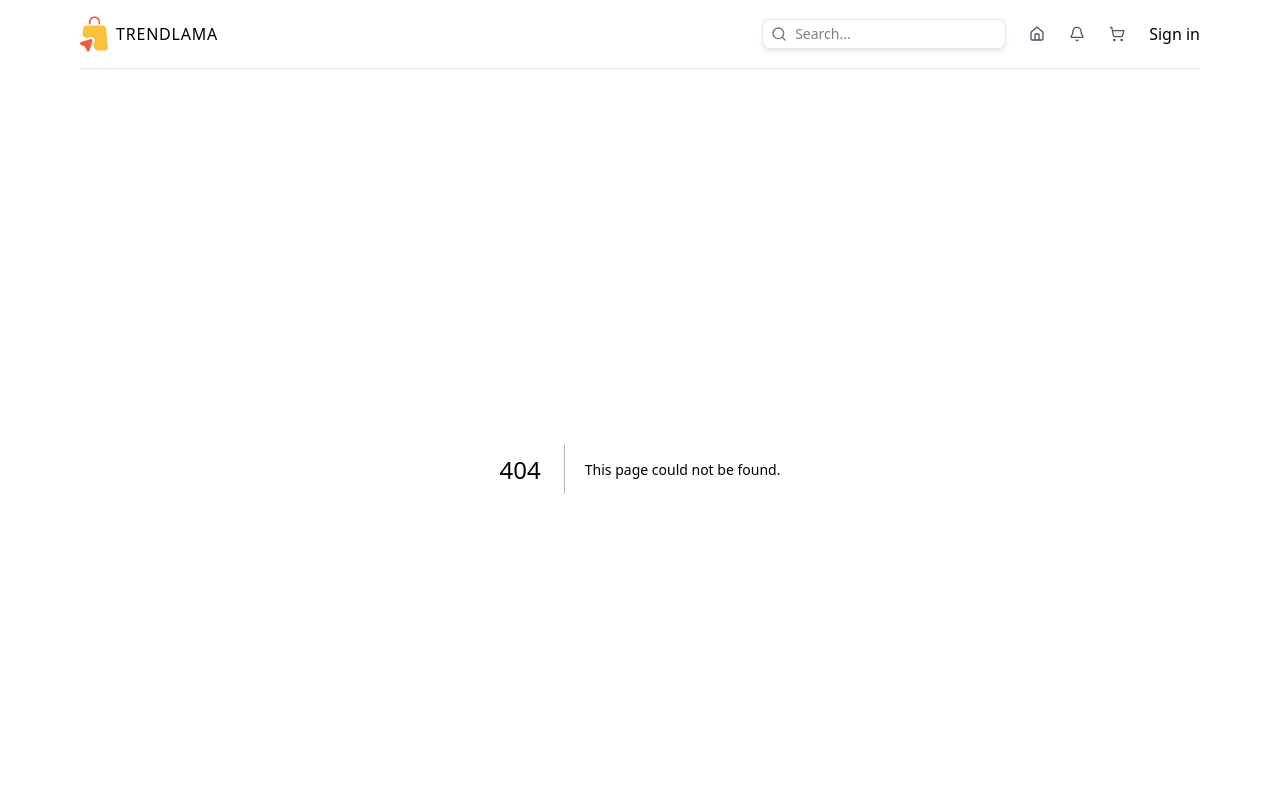
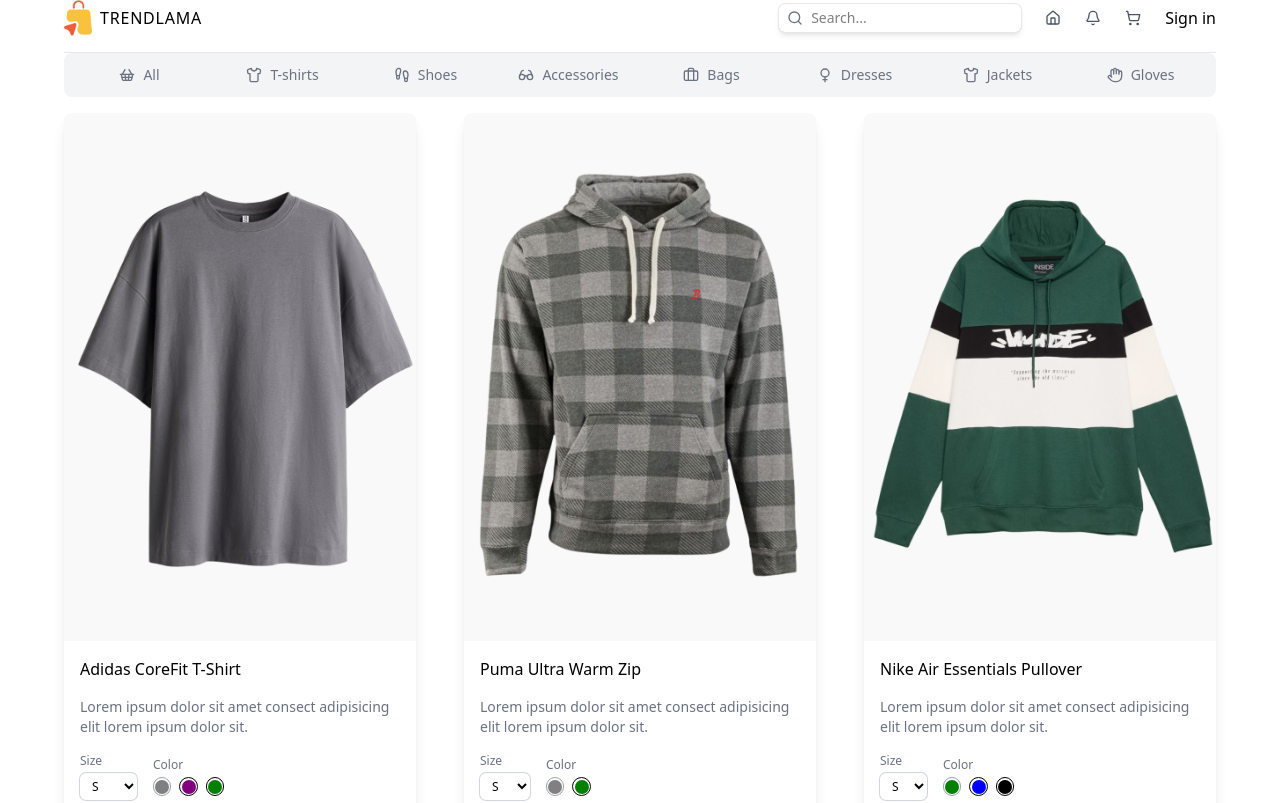
Before and after one commit to WebApp07/ECOMMERCE_UI, a Next.js app: page /products in a window 1280 px wide. Before the commit this address had no page. Shown: the top 803 px of the page. Built offline with nearby package versions, Linux system fonts and the light colour scheme.

Commit message:
Product list page desgin unsing

```diff
--- a/src/app/layout.tsx
+++ b/src/app/layout.tsx
@@ -29,11 +29,11 @@ export default function RootLayout({
       <body
         className={`${geistSans.variable} ${geistMono.variable} antialiased`}
       >
-      <div className="mx-auto p-4 sm:max-w-full md:max-w-2xl lg:max-w-3xl xl:max-w-6xl">
-        <Navbar />
+        <div className="mx-auto p-4 sm:p-0 sm:max-w-full md:max-w-2xl lg:max-w-3xl xl:max-w-6xl">
+          <Navbar />
           {children}
           <Footer />
-      </div>
+        </div>
       </body>
     </html>
   );
--- /dev/null
+++ b/src/app/products/page.tsx
@@ -0,0 +1,17 @@
+import ProductList from "@/components/ProductList";
+
+const ProductsPage = async ({
+  searchParams,
+}: {
+  searchParams: Promise<{ category: string }>;
+}) => {
+  const category = (await searchParams).category;
+
+  return (
+    <div className="">
+      <ProductList category={category} />
+    </div>
+  );
+};
+
+export default ProductsPage;
```
